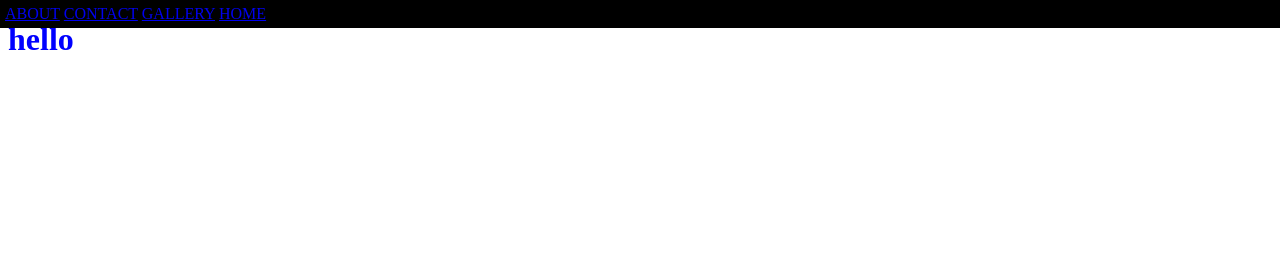
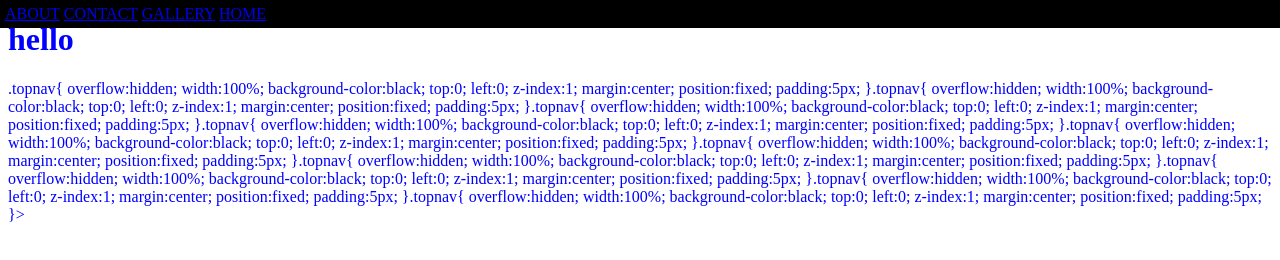
Before and after one commit to sage-tutoring/sage-tutoring-home, a plain HTML site: page home.html in a window 1280 px wide. Drawn offline with Linux system fonts and the light colour scheme.

Commit message:
Update home.html

```diff
--- a/home.html
+++ b/home.html
@@ -17,5 +17,106 @@
             <a href="index.html">HOME</a>
         </div>
         <h1>hello</h1>
+        <p>.topnav{
+    overflow:hidden;
+    width:100%;
+    background-color:black;
+    top:0;
+    left:0;
+    z-index:1;
+    margin:center;
+    position:fixed;
+    padding:5px;
+}.topnav{
+    overflow:hidden;
+    width:100%;
+    background-color:black;
+    top:0;
+    left:0;
+    z-index:1;
+    margin:center;
+    position:fixed;
+    padding:5px;
+}.topnav{
+    overflow:hidden;
+    width:100%;
+    background-color:black;
+    top:0;
+    left:0;
+    z-index:1;
+    margin:center;
+    position:fixed;
+    padding:5px;
+}.topnav{
+    overflow:hidden;
+    width:100%;
+    background-color:black;
+    top:0;
+    left:0;
+    z-index:1;
+    margin:center;
+    position:fixed;
+    padding:5px;
+}.topnav{
+    overflow:hidden;
+    width:100%;
+    background-color:black;
+    top:0;
+    left:0;
+    z-index:1;
+    margin:center;
+    position:fixed;
+    padding:5px;
+}.topnav{
+    overflow:hidden;
+    width:100%;
+    background-color:black;
+    top:0;
+    left:0;
+    z-index:1;
+    margin:center;
+    position:fixed;
+    padding:5px;
+}.topnav{
+    overflow:hidden;
+    width:100%;
+    background-color:black;
+    top:0;
+    left:0;
+    z-index:1;
+    margin:center;
+    position:fixed;
+    padding:5px;
+}.topnav{
+    overflow:hidden;
+    width:100%;
+    background-color:black;
+    top:0;
+    left:0;
+    z-index:1;
+    margin:center;
+    position:fixed;
+    padding:5px;
+}.topnav{
+    overflow:hidden;
+    width:100%;
+    background-color:black;
+    top:0;
+    left:0;
+    z-index:1;
+    margin:center;
+    position:fixed;
+    padding:5px;
+}.topnav{
+    overflow:hidden;
+    width:100%;
+    background-color:black;
+    top:0;
+    left:0;
+    z-index:1;
+    margin:center;
+    position:fixed;
+    padding:5px;
+}>
     </body>
 </html>
```
